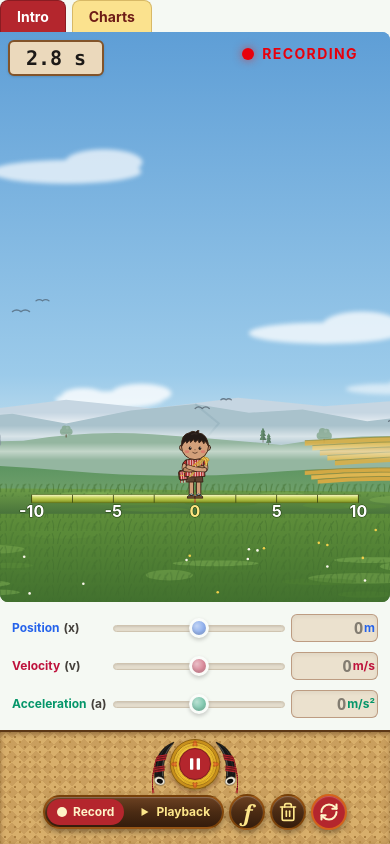
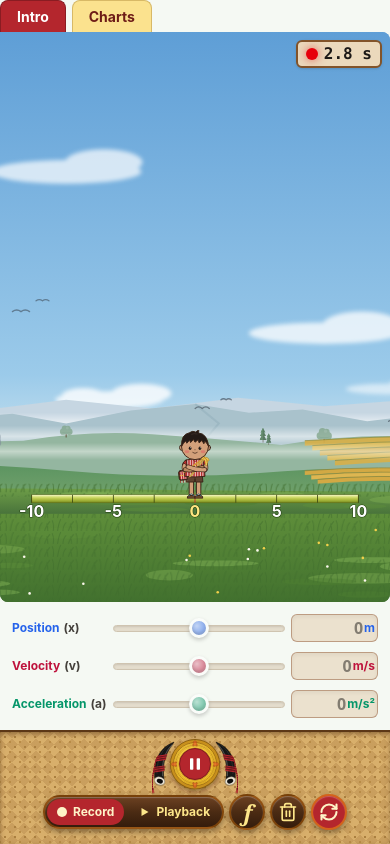
Before and after one commit to Sawla-1/pit-sim-motion-1d, a React (Vite) app: page / in a window 390 px wide. Both pictures are taken after a click on the button "Play". Built offline with nearby package versions, Linux system fonts and the light colour scheme.

Commit message:
Bigger boy and pins on phones, time box top-right

```diff
--- a/src/App.jsx
+++ b/src/App.jsx
@@ -8,7 +8,7 @@ import Tabs from "./components/Tabs";
 import FormulaPanel from "./components/FormulaPanel";
 import InstallButton from "./components/InstallButton";
 import { SERIES_COLORS } from "./styles/seriesColors";
-import { KAREN_ART, KAREN_BACKDROP, KAREN_SCENE_SIDES, KAREN_BANNER, KAREN_PAGE, KAREN_RULER, KAREN_SCENE_PLACEHOLDER, KAREN_TAB, KAREN_TIME, KAREN_INPUT } from "./styles/karenStyles";
+import { KAREN_ART, KAREN_BACKDROP, KAREN_SCENE_FIT, KAREN_BANNER, KAREN_PAGE, KAREN_RULER, KAREN_SCENE_PLACEHOLDER, KAREN_TAB, KAREN_TIME, KAREN_INPUT } from "./styles/karenStyles";
 import { useSimulationLoop } from "./hooks/useSimulationLoop";
 import { resolvePlaybackState, findScrubTime } from "./engine/recordPlayback";
 import { calculatePhysicsStep, calculateDragStep } from "./engine/kinematics1d";
@@ -311,6 +311,18 @@ function App() {
     />
   ));
 
+  // The pulsing dot that shows the mode while playing: red = recording, blue = playing back
+  const statusDot = (
+    <span aria-hidden="true" className="relative flex h-3 w-3">
+      <span className={`absolute inline-flex h-full w-full rounded-full opacity-75 motion-safe:animate-ping ${
+        isRecording ? "bg-red-500" : "bg-blue-500"
+      }`} />
+      <span className={`relative inline-flex h-3 w-3 rounded-full ${
+        isRecording ? "bg-red-600 shadow-[0_0_10px_rgba(220,38,38,0.7)]" : "bg-blue-600 shadow-[0_0_10px_rgba(37,99,235,0.7)]"
+      }`} />
+    </span>
+  );
+
   // The panel's message line (an error, if any, is shown first by the panel)
   const formulaStatus = () => {
     if (activeFormula && playing) return { text: `Running: x(t) = ${activeFormula.text}`, running: true };
@@ -361,8 +373,8 @@ function App() {
           </>
         )}
         {/* Fills the scene box. Introduction: the ground stands on the picture's meadow (KAREN_BACKDROP),
-            with room at the sides for the bamboo (KAREN_SCENE_SIDES) */}
-        <div className={`absolute inset-0 rounded-[inherit] ${isCharts ? "" : KAREN_SCENE_SIDES}`}>
+            with room at the sides for the bamboo (KAREN_SCENE_FIT) */}
+        <div className={`absolute inset-0 rounded-[inherit] ${isCharts ? "" : KAREN_SCENE_FIT}`}>
           <SimulationScene
             position={simulation.position}
             velocity={simulation.velocity}
@@ -376,23 +388,19 @@ function App() {
           />
         </div>
 
-        {/* Time in the scene's top corner: phones/tablets top-left, laptops and phones turned sideways top-right */}
-        <div className={KAREN_TIME}>{formatNumber(simulation.time, 1)} s</div>
+        {/* Time in the scene's top-right corner. Phones: while playing, the mode's dot sits in the time box (see the badge) */}
+        <div className={KAREN_TIME}>
+          {playing && <span className="hidden max-sm:flex sideways:flex mr-1.5">{statusDot}</span>}
+          {formatNumber(simulation.time, 1)} s
+        </div>
 
-        {/* Mode badge, only while playing: phones/tablets top-right, laptops middle,
-            phones turned sideways under the time box (the middle has the sign) */}
+        {/* Mode badge, only while playing: tablets top-left, laptops middle. Phones: only for screen
+            readers; the words would block the boy, so the dot is in the time box */}
         {playing && (
-          <span role="status" className={`absolute top-3 right-8 lg:right-auto lg:left-1/2 lg:-translate-x-1/2 sideways:top-12 sideways:right-2 z-10 flex items-center gap-2 text-sm font-bold uppercase tracking-widest ${
+          <span role="status" className={`absolute top-3 left-3 lg:left-1/2 lg:-translate-x-1/2 max-sm:sr-only sideways:sr-only z-10 flex items-center gap-2 text-sm font-bold uppercase tracking-widest ${
             isRecording ? "text-red-600" : "text-blue-600"
           }`}>
-            <span className="relative flex h-3 w-3">
-              <span className={`absolute inline-flex h-full w-full rounded-full opacity-75 motion-safe:animate-ping ${
-                isRecording ? "bg-red-500" : "bg-blue-500"
-              }`} />
-              <span className={`relative inline-flex h-3 w-3 rounded-full ${
-                isRecording ? "bg-red-600 shadow-[0_0_10px_rgba(220,38,38,0.7)]" : "bg-blue-600 shadow-[0_0_10px_rgba(37,99,235,0.7)]"
-              }`} />
-            </span>
+            {statusDot}
             {isRecording ? "Recording" : "Playing back"}
           </span>
         )}
--- a/src/components/SimulationScene.jsx
+++ b/src/components/SimulationScene.jsx
@@ -6,11 +6,13 @@ import { SERIES_COLORS } from "../styles/seriesColors";
 
 const MAN_HEIGHT_TALL = 1.7; // Introduction: about 8.5% of the ruler's width, like the mockup
 const MAN_HEIGHT_SHORT = 1.2; // Charts: the scene is short, so he is smaller
-// Introduction with a short ruler (a phone held upright): the man is 2.5 times taller, the bamboo
-// 2 times thicker and the numbers at least 16px, so all are easy to see. Not on Charts: that scene
-// is short, and he would reach the time box.
+// A short ruler (a phone held upright): the man is bigger (Introduction 2.5 times, Charts 1.9 times),
+// the ruler 2 times thicker, the pins 2 times bigger and the numbers at least 16px, so all are easy
+// to see. On Charts the ruler then sits at the bottom of its short scene, so the man and the pin
+// flags stay clear of the time box (1.9 is the most that fits on a 430px phone).
 const MAN_SCALE_BIG = 2.5;
-const BAMBOO_SCALE_BIG = 2;
+const MAN_SCALE_BIG_CHARTS = 1.9;
+const RULER_SCALE_BIG = 2;
 const LABEL_MIN_PX_BIG = 16;
 
 // The ruler look when no `look` is given (the Charts tab)
@@ -33,25 +35,38 @@ const PIN_POLE_WIDTH = 0.04;
 const PIN_FLAG_WIDTH = 0.5;
 const PIN_LETTER_SIZE = 0.3; // fits inside the flag
 const PIN_DOT_RADIUS = 0.08; // the dot where the pole meets the ground
+const PIN_SCALE_BIG = 2; // a short ruler: the flag, letter, pole and dot are 2 times bigger (see MAN_SCALE_BIG)
 
 const MAN_ASPECT = 30 / 44; // the boy art is 30 wide and 44 tall
 const MOVING_THRESHOLD = 0.1; // m/s; at or below this he stands
+
+// How far the lowest part of the ruler (the bar or a long stick) reaches below the ground line
+const rulerLowest = (look) => Math.max(look.groundHeight / 2, look.tickDrop + look.tickLabeledHeight / 2);
+
+// The same ruler look with the sticks across the line (like the bamboo joints) instead of hanging
+// below it: the numbers move up by as much as the sticks did
+function sticksAcrossLine(look) {
+  const across = { ...look, tickDrop: 0 };
+  return { ...across, labelDrop: look.labelDrop + rulerLowest(across) - rulerLowest(look) };
+}
+
+// The same ruler look, `scale` times thicker: the bar and the sticks grow, and the numbers move
+// down by as much as the lowest part did, so they keep the same gap
+function thickerRuler(look, scale) {
+  const thick = {
+    ...look,
+    groundHeight: look.groundHeight * scale,
+    tickHeight: look.tickHeight * scale,
+    tickLabeledHeight: look.tickLabeledHeight * scale,
+    tickDrop: look.tickDrop * scale,
+  };
+  return { ...thick, labelDrop: look.labelDrop + rulerLowest(thick) - rulerLowest(look) };
+}
 
 // Phones: a finger that starts on the man must drag him, not scroll the page. Chrome ignores
 // `touch-action` on parts of an SVG, so the scroll is stopped in touchstart. It must be a real
 // listener with { passive: false } (React's touch handlers can't stop scrolling), and it sits
 // only on the man, so swipes elsewhere stay smooth. Used as a ref; returns its cleanup (React 19).
-// The same ruler look with a thicker bar: the joints grow with it, and the numbers hang lower to clear it
-function thickerRuler(look, scale) {
-  return {
-    ...look,
-    groundHeight: look.groundHeight * scale,
-    tickHeight: look.tickHeight * scale,
-    tickLabeledHeight: look.tickLabeledHeight * scale,
-    labelDrop: look.labelDrop + (look.groundHeight * (scale - 1)) / 2,
-  };
-}
-
 function stopScrollOnTouch(element) {
   const stop = (event) => {
     if (event.cancelable) event.preventDefault();
@@ -68,15 +83,19 @@ function stopScrollOnTouch(element) {
 function SimulationScene({ position, velocity, pins = [], tall, look: baseLook = DEFAULT_RULER, backdrop, onManDragStart, onManDragSample, onManDragEnd }) {
   const ref = useRef(null);
   const drag = useRef(null); // while dragging: the scale from the moment of the press; null = not dragging
-  const [size, setSize] = useState({ width: 0, height: 0, side: 0 });
+  const [size, setSize] = useState({ width: 0, height: 0, side: 0, manScale: 1, groundAtBottom: false });
   const gradientId = useId(); // each scene needs its own gradient id
 
   // Keep `size` equal to the real size on screen (needed to turn meters into pixels).
-  // side = room to keep free at the left and right: the CSS variable --side (0 if it is not set)
+  // side = room to keep free at the left and right: the CSS variable --side (0 if it is not set).
+  // manScale = how much bigger to draw the man: the CSS variable --man-scale (1 if it is not set).
   useEffect(() => {
     const observer = new ResizeObserver(([entry]) => {
-      const side = parseFloat(getComputedStyle(entry.target).getPropertyValue("--side")) || 0;
-      setSize({ width: entry.contentRect.width, height: entry.contentRect.height, side });
+      const css = getComputedStyle(entry.target);
+      const side = parseFloat(css.getPropertyValue("--side")) || 0;
+      const manScale = parseFloat(css.getPropertyValue("--man-scale")) || 1;
+      const groundAtBottom = css.getPropertyValue("--ground-at-bottom").trim() === "1";
+      setSize({ width: entry.contentRect.width, height: entry.contentRect.height, side, manScale, groundAtBottom });
     });
     observer.observe(ref.current);
     return () => observer.disconnect();
@@ -84,14 +103,24 @@ function SimulationScene({ position, velocity, pins = [], tall, look: baseLook =
 
   const rulerWidth = size.width - 2 * size.side;
   const compact = isCompactRuler(rulerWidth);
-  const big = tall && compact; // see MAN_SCALE_BIG
-  const manHeight = tall ? MAN_HEIGHT_TALL * (big ? MAN_SCALE_BIG : 1) : MAN_HEIGHT_SHORT;
+  // A short ruler gets the phone look (see MAN_SCALE_BIG); otherwise the CSS may ask for a bigger man
+  const manScale = !compact ? size.manScale : tall ? MAN_SCALE_BIG : MAN_SCALE_BIG_CHARTS;
+  const manHeight = (tall ? MAN_HEIGHT_TALL : MAN_HEIGHT_SHORT) * manScale;
   const manWidth = manHeight * MAN_ASPECT;
-  const look = big ? thickerRuler(baseLook, BAMBOO_SCALE_BIG) : baseLook;
+  const look = compact ? thickerRuler(sticksAcrossLine(baseLook), RULER_SCALE_BIG) : baseLook;
+  const pinScale = compact ? PIN_SCALE_BIG : 1;
+  const flagWidth = PIN_FLAG_WIDTH * pinScale;
+  const flagHeight = PIN_FLAG_HEIGHT * pinScale;
+  const poleWidth = PIN_POLE_WIDTH * pinScale;
+  const fit = {
+    labelMinPx: compact ? LABEL_MIN_PX_BIG : undefined,
+    extraBottom: look.labelDrop - baseLook.labelDrop, // the numbers hang lower under a thicker ruler
+    flagHeight, // the pin flags stand on top of the poles
+  };
   const ready = size.width > 0 && size.height > 0;
   const view = !ready ? null
-    : backdrop ? makeBackdropView(size.width, size.height, { manHeight, manWidth, backdrop, side: size.side, labelMinPx: big ? LABEL_MIN_PX_BIG : undefined })
-    : makeSceneView(size.width, size.height, manHeight);
+    : backdrop ? makeBackdropView(size.width, size.height, { ...fit, manHeight, manWidth, backdrop, side: size.side, alignBottom: size.groundAtBottom })
+    : makeSceneView(size.width, size.height, manHeight, { ...fit, alignBottom: compact });
 
   // The ruler spans -range..range with 0 in the center, and follows the man both ways.
   // Pins count too, so a pin is never off the ruler.
@@ -136,7 +165,7 @@ function SimulationScene({ position, velocity, pins = [], tall, look: baseLook =
   const pinSpot = (pin, index) => {
     const x = toWorldX(pin.position);
     const side = index === 0 ? -1 : 1;
-    return { x, flagX: x + side * (PIN_POLE_WIDTH / 2 + PIN_FLAG_WIDTH / 2) };
+    return { x, flagX: x + side * (poleWidth / 2 + flagWidth / 2) };
   };
 
   // The man: his feet stand on the ground line and his middle is over his position.
@@ -217,8 +246,8 @@ function SimulationScene({ position, velocity, pins = [], tall, look: baseLook =
             const poleTop = GROUND_Y + manHeight;
             return (
               <g key={pin.name}>
-                <rect x={view.toX(x - PIN_POLE_WIDTH / 2)} y={view.toY(poleTop)} width={PIN_POLE_WIDTH * view.zoom} height={manHeight * view.zoom} fill={PIN_COLOR} />
-                <rect x={view.toX(flagX - PIN_FLAG_WIDTH / 2)} y={view.toY(poleTop + PIN_FLAG_HEIGHT)} width={PIN_FLAG_WIDTH * view.zoom} height={PIN_FLAG_HEIGHT * view.zoom} fill={PIN_COLOR} />
+                <rect x={view.toX(x - poleWidth / 2)} y={view.toY(poleTop)} width={poleWidth * view.zoom} height={manHeight * view.zoom} fill={PIN_COLOR} />
+                <rect x={view.toX(flagX - flagWidth / 2)} y={view.toY(poleTop + flagHeight)} width={flagWidth * view.zoom} height={flagHeight * view.zoom} fill={PIN_COLOR} />
               </g>
             );
           })}
@@ -228,8 +257,8 @@ function SimulationScene({ position, velocity, pins = [], tall, look: baseLook =
             <text
               key={`letter-${pin.name}`}
               x={view.toX(pinSpot(pin, index).flagX)}
-              y={view.toY(GROUND_Y + manHeight + PIN_FLAG_HEIGHT / 2)}
-              fontSize={PIN_LETTER_SIZE * view.zoom}
+              y={view.toY(GROUND_Y + manHeight + flagHeight / 2)}
+              fontSize={PIN_LETTER_SIZE * pinScale * view.zoom}
               fill="white"
               textAnchor="middle"
               dominantBaseline="central"
@@ -304,8 +333,8 @@ function SimulationScene({ position, velocity, pins = [], tall, look: baseLook =
             const cy = view.toY(GROUND_Y);
             return (
               <g key={`dot-${pin.name}`}>
-                <circle cx={cx} cy={cy} r={PIN_DOT_RADIUS * view.zoom} fill={PIN_COLOR} />
-                <circle cx={cx} cy={cy} r={PIN_DOT_RADIUS * 0.6 * view.zoom} fill="white" />
+                <circle cx={cx} cy={cy} r={PIN_DOT_RADIUS * pinScale * view.zoom} fill={PIN_COLOR} />
+                <circle cx={cx} cy={cy} r={PIN_DOT_RADIUS * 0.6 * pinScale * view.zoom} fill="white" />
               </g>
             );
           })}
--- a/src/styles/karenStyles.js
+++ b/src/styles/karenStyles.js
@@ -16,9 +16,14 @@ export const KAREN_ART = {
 // line goes: 96 picture px above its bottom edge, on the meadow in front of the village (like a
 // 1366 x 768 laptop). The ruler and the boy stand there on every screen.
 export const KAREN_BACKDROP = { width: 1280, height: 530, groundUp: 96 };
-// Room kept free at the left and right of the Introduction ruler: phones 8px (no bamboo, so the
-// ruler can be long); sm and up 72px (the bamboo)
-export const KAREN_SCENE_SIDES = "[--side:8px] sm:[--side:72px]";
+// How the Introduction scene fits (read by SimulationScene):
+// --side = room kept free at the left and right of the ruler: phones 8px (no bamboo, so the ruler
+// can be long); sm and up 72px (the bamboo); phones turned sideways 40px (the bamboo is thin there).
+// --man-scale = how much bigger the boy is: phones turned sideways 1.9 (the most that stays clear of
+// the sign and the time box). Phones held upright get their sizes from SimulationScene.
+// --ground-at-bottom = 1: the ruler sits near the scene's bottom, not on the picture's meadow spot
+// (phones turned sideways: the scene is short, so this gives the boy room).
+export const KAREN_SCENE_FIT = "[--side:8px] sm:[--side:72px] sideways:[--side:40px] sideways:[--man-scale:1.9] sideways:[--ground-at-bottom:1]";
 
 // The scene's own colours (from scene-intro.svg): sky to meadow. Shown behind the
 // Introduction scene until its picture arrives, so a slow connection shows no empty box.
@@ -99,9 +104,10 @@ export const KAREN_BAR = {
   drumIcon: "absolute left-1/2 top-[32px] -translate-x-1/2 -translate-y-1/2 text-white",
 };
 
-// The time box (Stitch look): a beige box with a brown edge in the scene's top corner, dark text.
-// Phones/tablets: top-left. Laptops and phones turned sideways: top-right (the tabs are top-left).
-export const KAREN_TIME = "absolute top-2 left-2 lg:left-auto lg:right-2 sideways:left-auto sideways:right-2 z-10 h-9 min-w-[96px] px-3 flex items-center justify-center rounded-md border-2 border-[#82542A] bg-[#EBD9BC] shadow-sm font-mono text-xl font-bold text-[#1C1917]";
+// The time box (Stitch look): a beige box with a brown edge in the scene's top-right corner on every
+// screen (laptops and phones turned sideways have the tabs at the top-left), dark text.
+// Phones (upright or sideways): smaller (28px tall, 16px numbers), so the boy has more room.
+export const KAREN_TIME = "absolute top-2 right-2 z-10 h-9 min-w-[96px] px-3 flex items-center justify-center rounded-md border-2 border-[#82542A] bg-[#EBD9BC] shadow-sm font-mono text-xl font-bold text-[#1C1917] max-sm:h-7 max-sm:min-w-[72px] max-sm:px-2 max-sm:text-base sideways:h-7 sideways:min-w-[72px] sideways:px-2 sideways:text-base";
 
 // The number box (Stitch look), on every screen and both tabs: beige, thin brown edge,
 // number + unit inside. The digits stay 16px, so iPhones don't zoom in.
--- a/src/utils/sceneMath.js
+++ b/src/utils/sceneMath.js
@@ -12,6 +12,7 @@ export const GROUND_Y = -0.6; // height of the ground line; the man's and the pi
 const FIT_HALF_WIDTH = 11; // ruler ±10 plus room for the man sprite and the edge label
 export const PIN_FLAG_HEIGHT = 0.36;
 const CONTENT_BOTTOM = -1.25; // just below the ruler labels (when they are LABEL_REFERENCE tall)
+const BOTTOM_GAP = 2; // px between the numbers and the scene's bottom edge, when the content sits at the bottom
 
 export const LABEL_BASE = 0.3; // world units: the ruler number size on big screens
 const LABEL_MIN_PX = 13; // the ruler numbers are never smaller than this on screen
@@ -44,27 +45,33 @@ export function makeRulerTicks(range, compact) {
   return { ticks, showEdge };
 }
 
-// The top of the pin flags and the bottom of the ruler numbers (world units)
-function contentTopBottom(labelSize, manHeight) {
-  const top = GROUND_Y + manHeight + PIN_FLAG_HEIGHT; // top of the pin flags (the pole is as tall as the man)
-  const bottom = CONTENT_BOTTOM - (labelSize - LABEL_REFERENCE); // room for taller numbers
+// The top of the pin flags and the bottom of the ruler numbers (world units).
+// extraBottom = how much lower the numbers hang than usual (a thicker ruler); flagHeight = the pin flags' height
+function contentTopBottom(labelSize, manHeight, extraBottom, flagHeight) {
+  const top = GROUND_Y + manHeight + flagHeight; // top of the pin flags (the pole is as tall as the man)
+  const bottom = CONTENT_BOTTOM - (labelSize - LABEL_REFERENCE) - extraBottom; // room for taller numbers
   return { top, bottom };
 }
 
 // Makes the ruler, the pins and the man fit inside the scene on any screen size.
 // Returns the zoom (pixels per world unit), the ruler number size and the world→pixel functions.
 // World: 0 is the centre, y goes UP. Pixels: y goes DOWN, so toY flips it.
-export function makeSceneView(width, height, manHeight) {
-  const labelSize = labelFontSize(width);
-  const { top, bottom } = contentTopBottom(labelSize, manHeight);
+// labelMinPx = the smallest ruler number (px); extraBottom, flagHeight: see contentTopBottom;
+// alignBottom = put the content at the bottom of the scene (the room left over goes above it).
+export function makeSceneView(width, height, manHeight, { labelMinPx = LABEL_MIN_PX, extraBottom = 0, flagHeight = PIN_FLAG_HEIGHT, alignBottom = false } = {}) {
+  const labelSize = labelFontSize(width, labelMinPx);
+  const { top, bottom } = contentTopBottom(labelSize, manHeight, extraBottom, flagHeight);
+  const zoom = Math.min(width / (2 * FIT_HALF_WIDTH), height / (top - bottom)); // pixels per world unit
   const centerY = (top + bottom) / 2; // the content sits below y=0, so centre on it
-  const zoom = Math.min(width / (2 * FIT_HALF_WIDTH), height / (top - bottom)); // pixels per world unit
+  const toY = alignBottom
+    ? (worldY) => height - BOTTOM_GAP - (worldY - bottom) * zoom
+    : (worldY) => height / 2 - (worldY - centerY) * zoom;
 
   return {
     zoom,
     labelSize,
     toX: (worldX) => width / 2 + worldX * zoom,
-    toY: (worldY) => height / 2 - (worldY - centerY) * zoom,
+    toY,
   };
 }
 
@@ -72,19 +79,27 @@ export function makeSceneView(width, height, manHeight) {
 // (object-fit: cover, pinned to the bottom). So the man is on the same spot of the picture on
 // every screen. backdrop = { width, height, groundUp }: the picture's size, and how high above
 // its bottom edge the ground goes (in the picture's own pixels). side = room kept free at the
-// left and right (px), for example for the bamboo. labelMinPx = the smallest ruler number (px).
-export function makeBackdropView(width, height, { manHeight, manWidth, backdrop, side, labelMinPx = LABEL_MIN_PX }) {
-  const scale = Math.max(width / backdrop.width, height / backdrop.height); // as object-fit: cover
-  const groundPx = height - backdrop.groundUp * scale; // from the top
+// left and right (px), for example for the bamboo. labelMinPx, extraBottom, flagHeight, alignBottom: see makeSceneView.
+export function makeBackdropView(width, height, { manHeight, manWidth, backdrop, side, labelMinPx = LABEL_MIN_PX, extraBottom = 0, flagHeight = PIN_FLAG_HEIGHT, alignBottom = false }) {
   const rulerWidth = width - 2 * side;
   const fitHalfWidth = Math.max(FIT_HALF_WIDTH, EDGE + manWidth / 2); // a wide man still fits at the ruler's ends
   const labelSize = labelFontSize(rulerWidth, labelMinPx, fitHalfWidth);
-  const { top, bottom } = contentTopBottom(labelSize, manHeight);
-  const zoom = Math.min(
-    rulerWidth / (2 * fitHalfWidth), // the ruler fits between the sides
-    groundPx / (top - GROUND_Y), // the man and the pin flags fit above the ground
-    (height - groundPx) / (GROUND_Y - bottom), // the numbers fit below it
-  );
+  const { top, bottom } = contentTopBottom(labelSize, manHeight, extraBottom, flagHeight);
+  const widthZoom = rulerWidth / (2 * fitHalfWidth); // the ruler fits between the sides
+  let zoom, groundPx; // groundPx = the ground line, from the top
+  if (alignBottom) {
+    // The ruler near the scene's bottom (not on the picture's spot): everything fits above it
+    zoom = Math.min(widthZoom, (height - BOTTOM_GAP) / (top - bottom));
+    groundPx = height - BOTTOM_GAP - (GROUND_Y - bottom) * zoom;
+  } else {
+    const scale = Math.max(width / backdrop.width, height / backdrop.height); // as object-fit: cover
+    groundPx = height - backdrop.groundUp * scale;
+    zoom = Math.min(
+      widthZoom,
+      groundPx / (top - GROUND_Y), // the man and the pin flags fit above the ground
+      (height - groundPx) / (GROUND_Y - bottom), // the numbers fit below it
+    );
+  }
 
   return {
     zoom,
```
